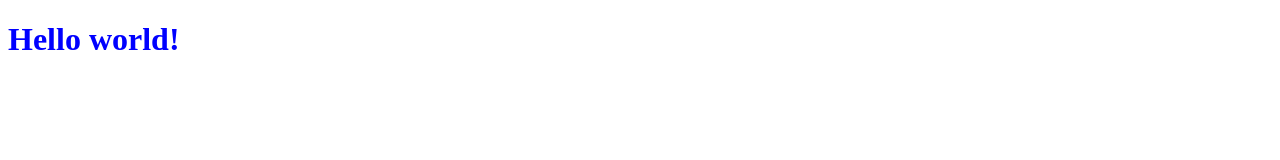
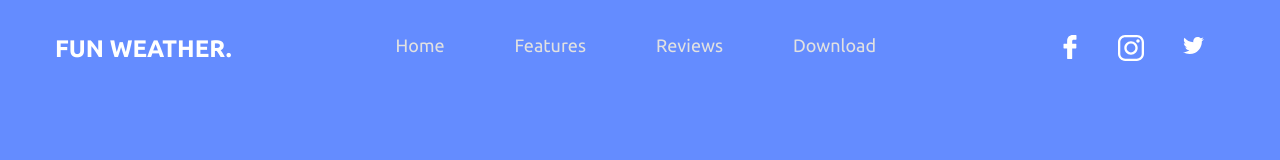
Before and after one commit to stee1y/weatherapp_landing_training, a website: page src/html/index.html in a window 1280 px wide. Drawn offline with nearby package versions, Linux system fonts and the light colour scheme; files that its build step writes are made by us from their sources.

Commit message:
Added header

```diff
--- a/src/html/index.html
+++ b/src/html/index.html
@@ -5,11 +5,25 @@
     <meta name="viewport"
           content="width=device-width, user-scalable=no, initial-scale=1.0, maximum-scale=1.0, minimum-scale=1.0">
     <meta http-equiv="X-UA-Compatible" content="ie=edge">
+    <link href="https://fonts.googleapis.com/css?family=Ubuntu:300,400,700&display=swap" rel="stylesheet">
     <link rel="stylesheet" href="css/main.css">
     <title>Document</title>
 </head>
 <body>
-<h1>Hello world!</h1>
+<header class="header">
+    <a href="#" class="logo">Fun Weather.</a>
+    <nav class="navigation">
+        <li class="navigation__item"><a class="navigation__link" href="#">Home</a></li>
+        <li class="navigation__item"><a class="navigation__link" href="#">Features</a></li>
+        <li class="navigation__item"><a class="navigation__link" href="#">Reviews</a></li>
+        <li class="navigation__item"><a class="navigation__link" href="#">Download</a></li>
+    </nav>
+    <ul class="social-list">
+        <li class="social-list__item"><a href="#" class="social-list__link"><svg xmlns="http://www.w3.org/2000/svg" width="24" height="24" viewBox="0 0 96.124 96.123" fill="#ffffff"><path d="M72.089.02L59.624 0C45.62 0 36.57 9.285 36.57 23.656v10.907H24.037a1.96 1.96 0 0 0-1.96 1.961v15.803a1.96 1.96 0 0 0 1.96 1.96H36.57v39.876a1.96 1.96 0 0 0 1.96 1.96h16.352a1.96 1.96 0 0 0 1.96-1.96V54.287h14.654a1.96 1.96 0 0 0 1.96-1.96l.006-15.803a1.963 1.963 0 0 0-1.961-1.961H56.842v-9.246c0-4.444 1.059-6.7 6.848-6.7l8.397-.003a1.96 1.96 0 0 0 1.959-1.96V1.98A1.96 1.96 0 0 0 72.089.02z"/></svg></a></li>
+        <li class="social-list__item"><a href="#" class="social-list__link"><svg xmlns="http://www.w3.org/2000/svg" width="26" height="26" viewBox="0 0 169.063 169.063" fill="#ffffff"><path d="M122.406 0H46.654C20.929 0 0 20.93 0 46.655v75.752c0 25.726 20.929 46.655 46.654 46.655h75.752c25.727 0 46.656-20.93 46.656-46.655V46.655C169.063 20.93 148.133 0 122.406 0zm31.657 122.407c0 17.455-14.201 31.655-31.656 31.655H46.654C29.2 154.063 15 139.862 15 122.407V46.655C15 29.201 29.2 15 46.654 15h75.752c17.455 0 31.656 14.201 31.656 31.655v75.752z"/><path d="M84.531 40.97c-24.021 0-43.563 19.542-43.563 43.563 0 24.02 19.542 43.561 43.563 43.561s43.563-19.541 43.563-43.561c0-24.021-19.542-43.563-43.563-43.563zm0 72.123c-15.749 0-28.563-12.812-28.563-28.561 0-15.75 12.813-28.563 28.563-28.563s28.563 12.813 28.563 28.563c0 15.749-12.814 28.561-28.563 28.561zM129.921 28.251c-2.89 0-5.729 1.17-7.77 3.22a11.053 11.053 0 0 0-3.23 7.78c0 2.891 1.18 5.73 3.23 7.78 2.04 2.04 4.88 3.22 7.77 3.22 2.9 0 5.73-1.18 7.78-3.22 2.05-2.05 3.22-4.89 3.22-7.78 0-2.9-1.17-5.74-3.22-7.78-2.04-2.05-4.88-3.22-7.78-3.22z"/></svg></a></li>
+        <li class="social-list__item"><a href="#" class="social-list__link"><svg xmlns="http://www.w3.org/2000/svg" height="21" width="27" viewBox="0 0 512 512" fill="#ffffff"><path d="M512 97.248c-19.04 8.352-39.328 13.888-60.48 16.576 21.76-12.992 38.368-33.408 46.176-58.016-20.288 12.096-42.688 20.64-66.56 25.408C411.872 60.704 384.416 48 354.464 48c-58.112 0-104.896 47.168-104.896 104.992 0 8.32.704 16.32 2.432 23.936-87.264-4.256-164.48-46.08-216.352-109.792-9.056 15.712-14.368 33.696-14.368 53.056 0 36.352 18.72 68.576 46.624 87.232-16.864-.32-33.408-5.216-47.424-12.928v1.152c0 51.008 36.384 93.376 84.096 103.136-8.544 2.336-17.856 3.456-27.52 3.456-6.72 0-13.504-.384-19.872-1.792 13.6 41.568 52.192 72.128 98.08 73.12-35.712 27.936-81.056 44.768-130.144 44.768-8.608 0-16.864-.384-25.12-1.44C46.496 446.88 101.6 464 161.024 464c193.152 0 298.752-160 298.752-298.688 0-4.64-.16-9.12-.384-13.568 20.832-14.784 38.336-33.248 52.608-54.496z"/></svg></a></li>
+    </ul>
+</header>
 <script src="js/all.js"></script>
 </body>
 </html>
--- a/src/js/script.js
+++ /dev/null
@@ -1,5 +0,0 @@
-function test() {
-    alert("test");
-};
-
-test();
--- a/src/scss/main.scss
+++ b/src/scss/main.scss
@@ -1,3 +1,72 @@
-h1 {
-  color: blue;
+body {
+  background-color: #648cff;
+  font-family: 'Ubuntu', sans-serif;
 }
+
+.header {
+  display: flex;
+  max-width: 1170px;
+  justify-content: space-between;
+  margin: 0 auto ;
+  padding-top: 27px;
+}
+
+.logo {
+  color: #ffffff;
+  font-size: 24px;
+  font-weight: bold;
+  text-transform: uppercase;
+  text-decoration: none;
+}
+
+.navigation {
+  display: flex;
+  justify-content: space-between;
+
+  &__item {
+    font-size: 18px;
+    line-height: 21.6px;
+    font-weight: 400;
+    margin: 0 30px;
+    list-style: none;
+  }
+
+  &__link {
+    padding: 5px;
+    color: #e1e1e1;
+    text-decoration: none;
+    transition: linear .2s;
+
+    &:hover {
+      color: rgba(#e1e1e1, 0.6);
+    }
+  }
+}
+
+.social-list {
+  display: flex;
+  justify-content: space-between;
+  margin: 0;
+  padding: 0;
+
+  &__item {
+    font-size: 18px;
+    line-height: 21.6px;
+    font-weight: 400;
+    margin: 0 10px;
+    list-style: none;
+  }
+
+  &__link {
+    padding: 5px;
+    margin: 0 3px;
+    text-decoration: none;
+
+    svg {
+      transition: linear .2s;
+      &:hover {
+        fill: rgba(#e1e1e1, 0.6);
+      }
+    }
+  }
+}
```
Also changed, not shown: src/images/main-phone.jpg (added), src/images/wave-1.png (added), src/images/wave-2.png (added).
